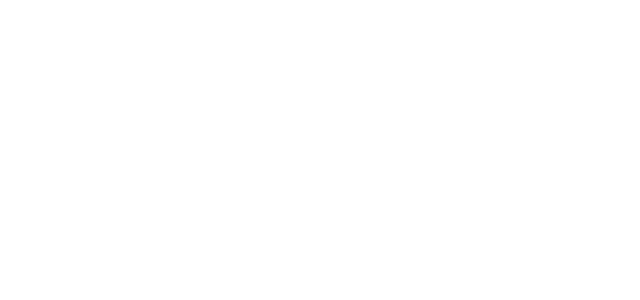
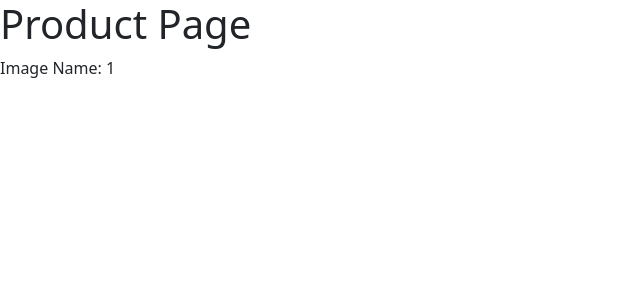
Before and after one commit to brendancarr34/emily-jane-photography, a React (Create React App) app: page /product/1 in a window 1280 px wide. Before the commit this address had no page. Shown: the top 300 px of the page, without its empty margins (0-640 px from the left). Built offline with nearby package versions, Linux system fonts and the light colour scheme.

Commit message:
EJT-004: add individual product page

```diff
--- a/src/App.js
+++ b/src/App.js
@@ -3,6 +3,7 @@
 import { BrowserRouter as Router, Route, Routes } from 'react-router-dom';
 import LandingPage from './pages/LandingPage'; // Adjust the path if necessary
 import HomePage from './pages/HomePage';
+import Product from './pages/Product';
 
 function App() {
     return (
@@ -10,6 +11,7 @@
         <Routes>
           <Route path="/" element={<LandingPage />} />
           <Route path="/collection" element={<HomePage />} />
+          <Route path="/product/:imageName" element={<Product />} />
         </Routes>
       </Router>
     );
--- a/src/pages/HomePage.js
+++ b/src/pages/HomePage.js
@@ -1,6 +1,8 @@
 import Menu from "../components/Menu";
 // import { Row, Col } from 'react-bootstrap';
 import React from "react";
+import { Link } from 'react-router-dom';
+
 const HomePage = () => {
   const images = [
     { url: '/images/goldenGoldenGate.jpg', title: 'Golden Gate Bridge' },
@@ -84,6 +86,7 @@
       <main style={styles.photoGrid}>
         {images.map((photo, index) => (
           <div key={index} style={styles.photoCard}>
+            <Link to={`/product/${encodeURIComponent(photo.title)}`} style={{ textDecoration: 'none' }}>
               <img
                 src={photo.url}
                 alt={`Photo ${index + 1} - ${photo.title}`}
@@ -92,6 +95,7 @@
               <div style={styles.photoInfo}>
                 <p>{photo.title}</p>
               </div>
+            </Link>
           </div>
         ))}
       </main>
--- a/src/pages/LandingPage.js
+++ b/src/pages/LandingPage.js
@@ -1,6 +1,6 @@
 import React from 'react';
-import backgroundImage from '../components/goldenGoldenGate.jpg'; // Adjust the path as necessary
-import Menu from '../components/Menu'; // Import the Menu component
+import backgroundImage from '../components/goldenGoldenGate.jpg';
+import Menu from '../components/Menu';
 
 const LandingPage = () => {
     const landingPageStyle = {
@@ -19,7 +19,7 @@
 
     return (
         <div style={landingPageStyle}>
-            <Menu /> {/* Add the Menu component */}
+            <Menu />
             <div className="container">
                 <div className="row justify-content-center align-items-center" style={{ height: '100%' }}>
                     <div className="col text-center">
--- /dev/null
+++ b/src/pages/Product.js
@@ -0,0 +1,15 @@
+import React from 'react';
+import { useParams } from 'react-router-dom';
+
+const Product = () => {
+    const { imageName } = useParams();
+
+  return (
+    <div>
+      <h1>Product Page</h1>
+      <p>Image Name: {decodeURIComponent(imageName)}</p>
+    </div>
+  );
+};
+
+export default Product;
```
Lines whose indentation alone changed are shown as unchanged.
